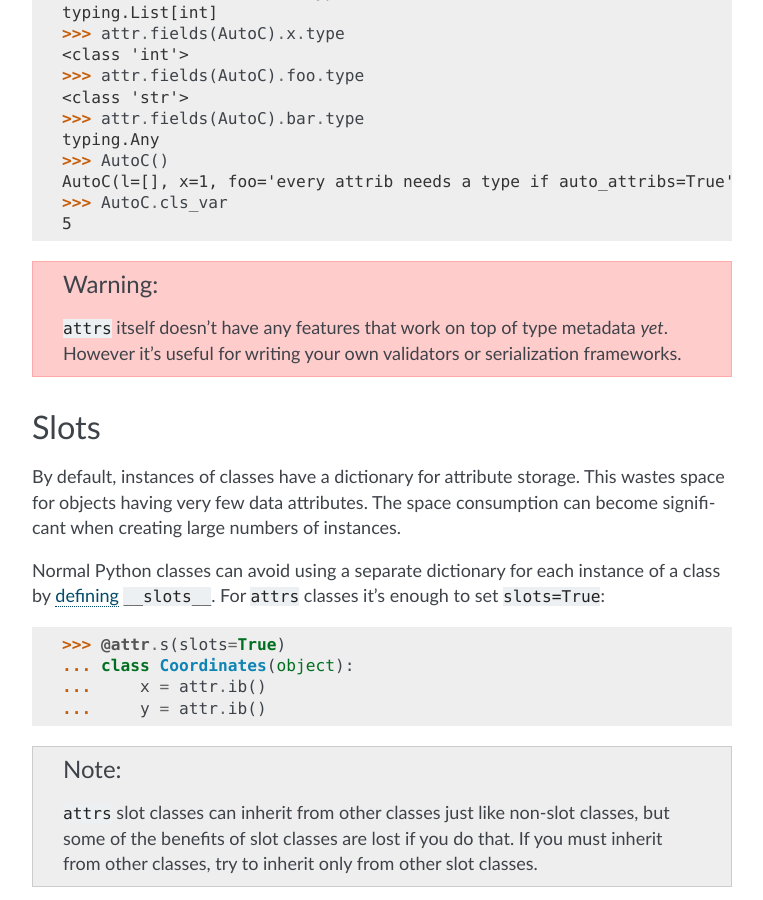
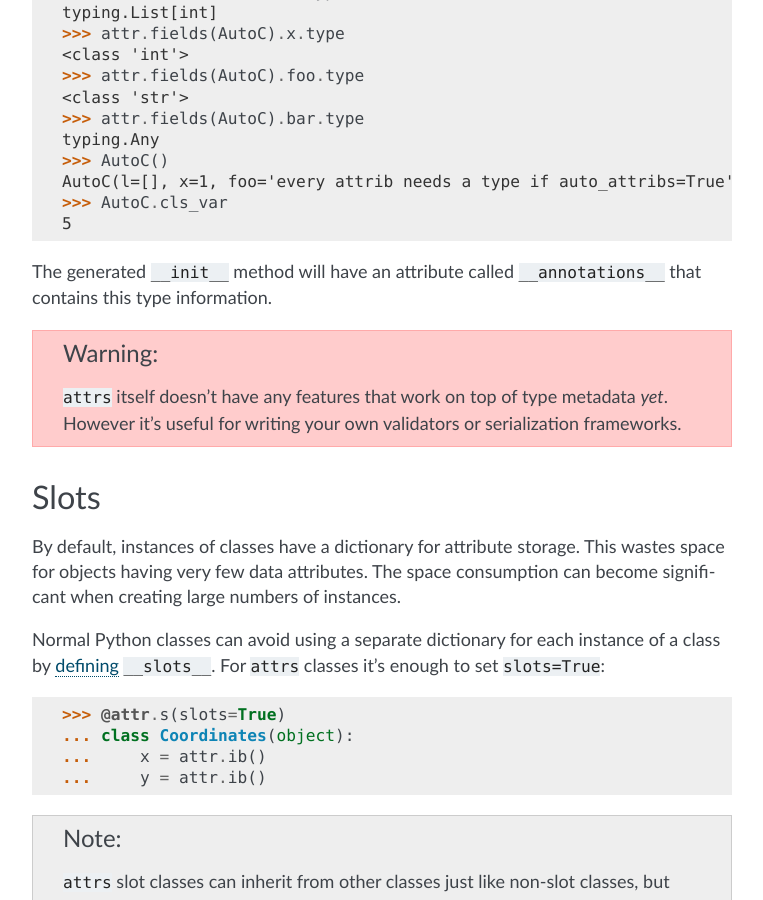
Before and after one commit to python-attrs/attrs, a Sphinx documentation site: the page built from docs/examples.rst, in a window 1280 px wide and 900 px high, scrolled down 10235 px. Shown: the whole window, without its empty margins (368-1131 px from the left). Built offline with Sphinx 7.4.7, drawn with Linux system fonts in a browser that asks for light colours.

Commit message:
Documentation

```diff
--- /dev/null
+++ b/changelog.d/363.change.rst
@@ -0,0 +1 @@
+Generated `__init__` methods now have an `__annotations__` attribute derived from the types of the fields.
--- a/docs/examples.rst
+++ b/docs/examples.rst
@@ -519,6 +519,7 @@ If you don't mind annotating *all* attributes, you can even drop the :func:`attr
    >>> AutoC.cls_var
    5
 
+The generated ``__init__`` method will have an attribute called ``__annotations__`` that contains this type information.
 
 .. warning::
 
```
